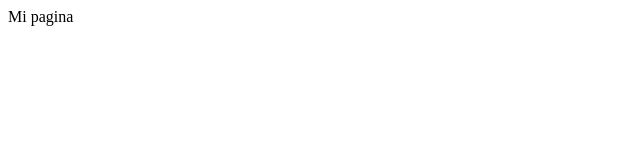
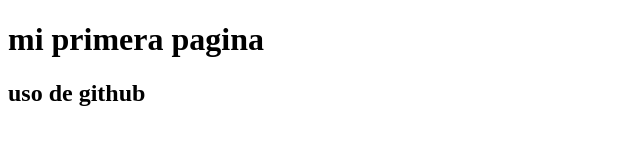
Before and after one commit to alex940428/pagina1, a plain HTML site: page index.html in a window 1280 px wide. Shown: the whole page, without its empty margins (0-640 px from the left). Drawn offline with Linux system fonts and the light colour scheme.

Commit message:
uso de github

```diff
--- a/index.html
+++ b/index.html
@@ -6,7 +6,11 @@
     <title>MI PRIMERA PAGINA</title>
 </head>
 <body>
-    <header>Mi pagina</header>
+    <header>
+        <h1>mi primera pagina</h1>
+        <h2>uso de github</h2>
+
+    </header>
 
 </body>
 </html>
```
